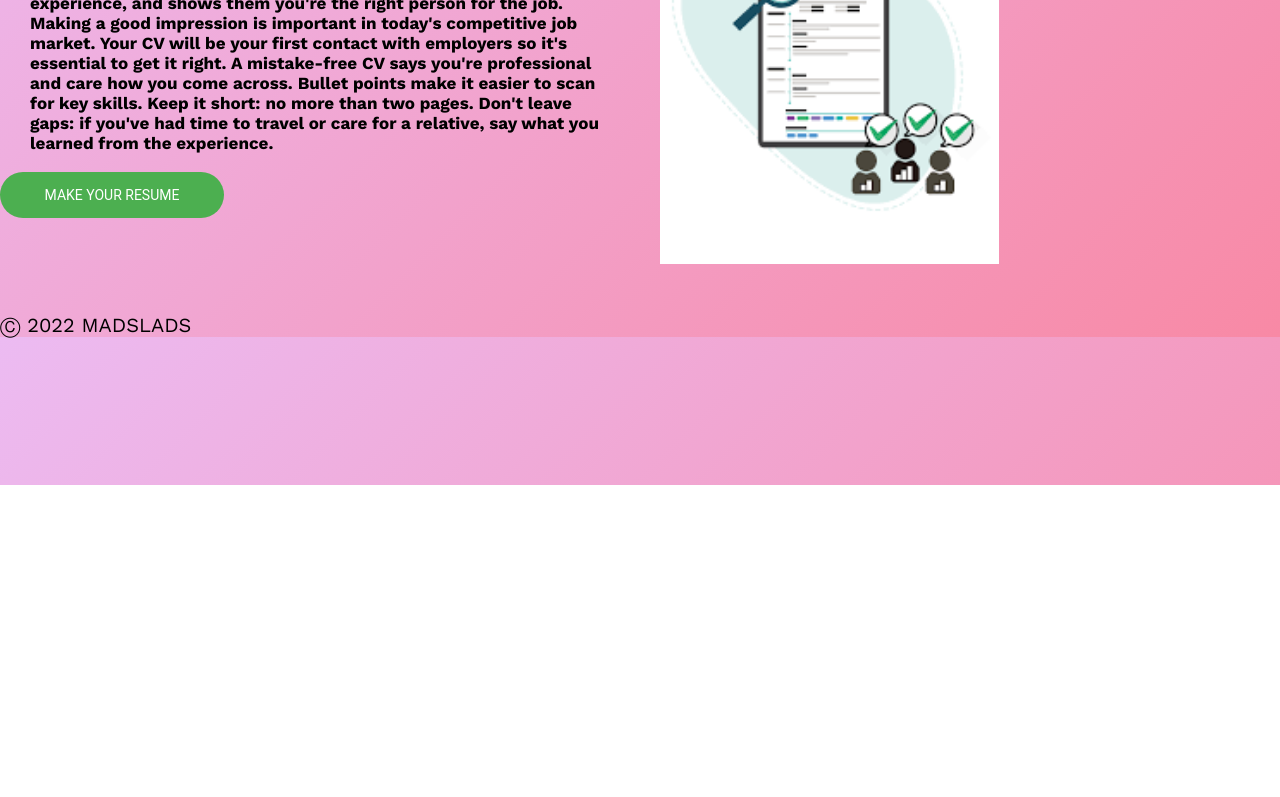
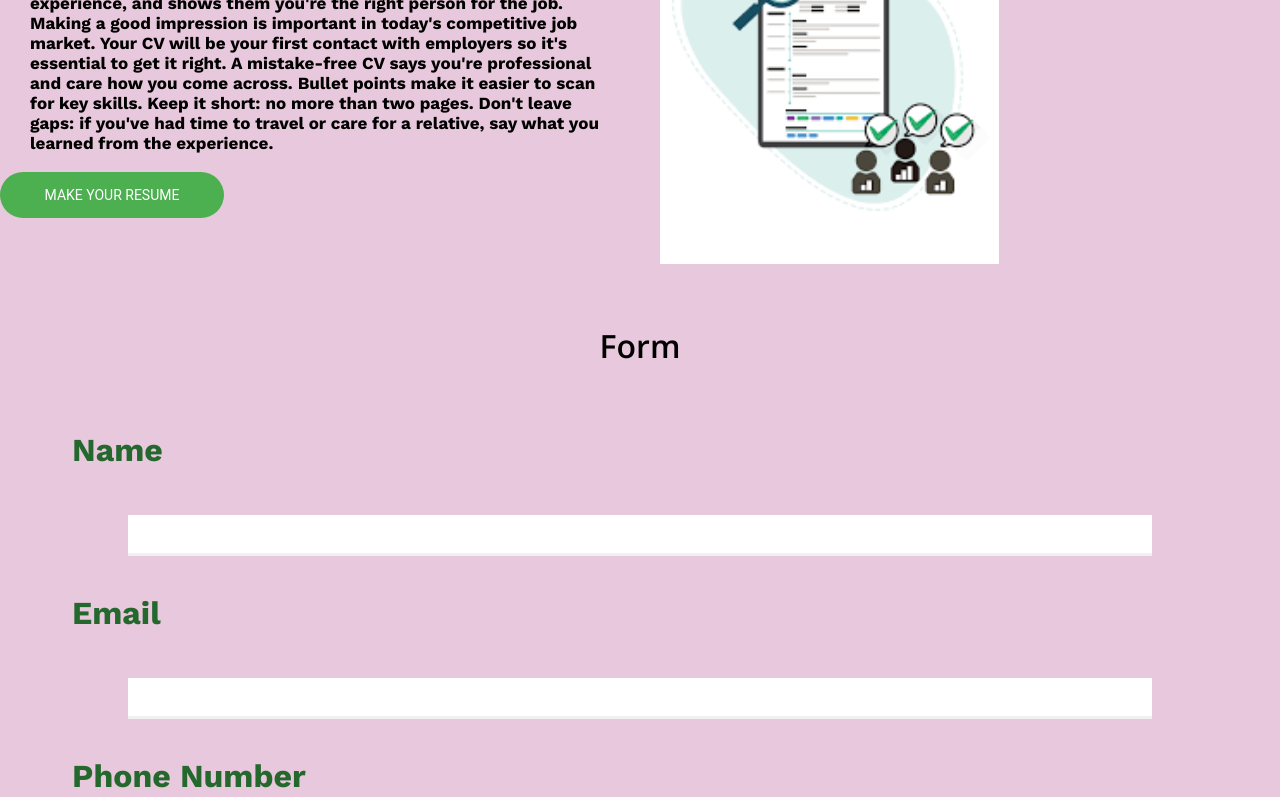
Before and after one commit to dhyanswathi/ReactCVBuilder, a React (Create React App) app in the folder cvbuilder/: page / in a window 1280 px wide. Shown: the part 315-1112 px from the top of the page. Before the commit the page ends 800 px from the top, so only its background shows below. Built offline with nearby package versions, Linux system fonts and the light colour scheme.

Commit message:
add form

```diff
--- a/cvbuilder/src/App.js
+++ b/cvbuilder/src/App.js
@@ -1,10 +1,12 @@
 import Welcome from './Components/Welcome';
+import Form from './Components/Form';
 
 function App() {
   return (
     <div className="App">
       <h1>
         <Welcome/>
+        <Form></Form>
       </h1>
     </div>
   );
--- /dev/null
+++ b/cvbuilder/src/Components/Education.js
@@ -0,0 +1,27 @@
+import React, {useState} from "react";
+
+function Education() {
+
+    const [text, setText] = useState("•");
+        const change = (e) => {
+            setText(e.target.value);
+        };
+        const checkEnter = (e) => {
+            if (e.key === "Enter") {
+            setText(text + "•" + " ");
+            }
+        };
+
+    return (
+        <form id="education" className="row">
+          <label className='labels'>Education & Training</label>
+          <br />
+          <input className='input-fields' type="text"
+        onChange={change} onKeyUp={checkEnter}
+        value={text}></input>
+          <br />
+        </form>
+    );
+}
+
+export default Education;
--- /dev/null
+++ b/cvbuilder/src/Components/Form.js
@@ -0,0 +1,38 @@
+import React, {useState} from "react";
+import PersonalInfo from "./PersonalInfo";
+import Education from "./Education";
+import { Link } from "react-router-dom";
+
+function Form() {
+  const initialContact = { Name: "", Summary: "", phone: "" };
+  return (
+    <div>
+      <section id="myform">
+        <h2 id="title">Form</h2>
+        <PersonalInfo></PersonalInfo>
+        <Education></Education>
+        <form className="row">
+          <label className='labels'>Work Experince</label>
+          <br />
+          <input className='input-fields'></input>
+          <br />
+          <label className='labels'>Techinical Skills</label>
+          <br />
+          <input className='input-fields'></input>
+          <br />
+          <label className='labels'>Languages</label>
+          <br />
+          <input className='input-fields'></input>
+          <br />
+          <label className='labels'>Certificates</label>
+          <br />
+          <input className='input-fields'></input>
+          <br />
+          <button>Submit</button>
+        </form>
+      </section>
+    </div>
+  );
+}
+
+export default Form;
--- a/cvbuilder/src/Components/Header.js
+++ b/cvbuilder/src/Components/Header.js
@@ -4,12 +4,12 @@ import './Header.css';
 
 const Header = () => {
     return (
-    <header className="topnav">
+        <header className="topnav">
             <Link to="/" className="nav-left">HOME</Link>
             <Link to="/About" className="nav-left">ABOUT</Link>
             <Link to="/Login" className="nav-right">LOGIN</Link>
             <Link to="/Signup" className="nav-right">SignUp</Link>
-    </header>
+        </header>
     )
 }
 
--- /dev/null
+++ b/cvbuilder/src/Components/PersonalInfo.js
@@ -0,0 +1,52 @@
+import React, {useState} from "react";
+
+function PersonalInfo() {
+    const initialContact = { Name: "", Email: "", PhoneNumber: "", LinkedIn: "", Summary: "" };
+
+    const [info, setInfo] = useState(initialContact);
+
+  const handleChangeFor = (propertyName) => (event) => {
+    setInfo((info) => ({
+      ...info,
+      [propertyName]: event.target.value
+    }));
+    };
+
+    return (
+        <section id="peronal">
+        <form id="peronal-info" className="row">
+          <label className='labels'>Name</label>
+          <br />
+          <input type="text"
+        onChange={handleChangeFor("Name")}
+        value={info.Name}></input>
+          <br />
+          <label className='labels'>Email</label>
+          <br />
+          <input type="text"
+        onChange={handleChangeFor("Email")}
+        value={info.Email}></input>
+          <br />
+          <label className='labels'>Phone Number</label>
+          <br />
+          <input type="text"
+        onChange={handleChangeFor("Phone Number")}
+        value={info.PhoneNumber}></input>
+          <br />
+          <label className='labels'>LinkedIn</label>
+          <br />
+          <input type="text"
+        onChange={handleChangeFor("LinkedIn")}
+        value={info.LinkedIn}></input>
+          <br />
+          <label className='labels'>Summary</label>
+          <br />
+          <input type="text"
+        onChange={handleChangeFor("Summary")}
+        value={info.Summary}></input>
+          </form>
+        </section>
+    )
+}
+
+export default PersonalInfo;
--- a/cvbuilder/src/Components/Signup.css
+++ b/cvbuilder/src/Components/Signup.css
@@ -1,8 +1,7 @@
 @import url('https://fonts.googleapis.com/css?family=Open+Sans:600|Work+Sans:400,500,600,700&display=swap');
 
 body{
-  background: rgb(34,193,195);
-  background: linear-gradient(135deg, rgb(236, 187, 242) 0%,     rgb(248, 137, 165) 100%);
+  background: rgb(232, 200, 220);
   font-family: "work sans";
 }
 
--- a/cvbuilder/src/Components/Signup.js
+++ b/cvbuilder/src/Components/Signup.js
@@ -12,11 +12,11 @@ function SignUp() {
     let navigate = useNavigate();
     const postData = (e) => {
       e.preventDefault();
-      axios.post(`https://cvwebapiappcli3.azurewebsites.net/api/UserLogin`, {
-        email,
-        firstName,
-        lastName,
-        password
+      axios.post(`https://cvwebapiappcli3.azurewebsites.net/api/userlogin`, {
+        userLoginId: email,
+        firstName: firstName,
+        lastName: lastName,
+        password: password
       });
       navigate("/");
     }
@@ -26,14 +26,20 @@ function SignUp() {
         <h2 id='title'>Sign Up</h2>
       <form id='user-inputs'className='row'>
         <label className='labels'>First Name</label><br/>
-        <input className='input-fields' type="text" placeholder="Enter your first name.." onChange={(e) => setFirstName(e.target.value)}></input><br/>
+        <input className='input-fields' type="text" placeholder="Enter your first name.."
+        onChange={(e) => setFirstName(e.target.value)}></input><br/>
+
         <label className='labels'>Last Name</label><br/>
-        <input className='input-fields' type="text" placeholder="Enter your last name.." onChange={(e) => setLastName(e.target.value)}></input><br/>
+        <input className='input-fields' type="text" placeholder="Enter your last name.."
+        onChange={(e) => setLastName(e.target.value)}></input><br/>
         <label>Email</label><br/>
-        <input className='input-fields' type="text" placeholder="Enter your email address" onChange={(e) => setEmail(e.target.value)}></input><br/>
+        <input className='input-fields' type="text" placeholder="Enter your email address"
+        onChange={(e) => setEmail(e.target.value)}></input><br/>
         <label>Enter password</label><br/>
-        <input className='input-fields' type="text" placeholder="Enter your password" onChange={(e) => setPassword(e.target.value)}></input><br/>
-        <button variant="primary" type="submit" id='btnAddTodo' onClick={postData}>Sign Up</button>
+        <input className='input-fields' type="text" placeholder="Enter your password"
+        onChange={(e) => setPassword(e.target.value)}></input><br/>
+        <button variant="primary" type="submit" id='btnAddTodo'
+        onClick={postData}>Sign Up</button>
       </form>
       </section></>
     )
```
